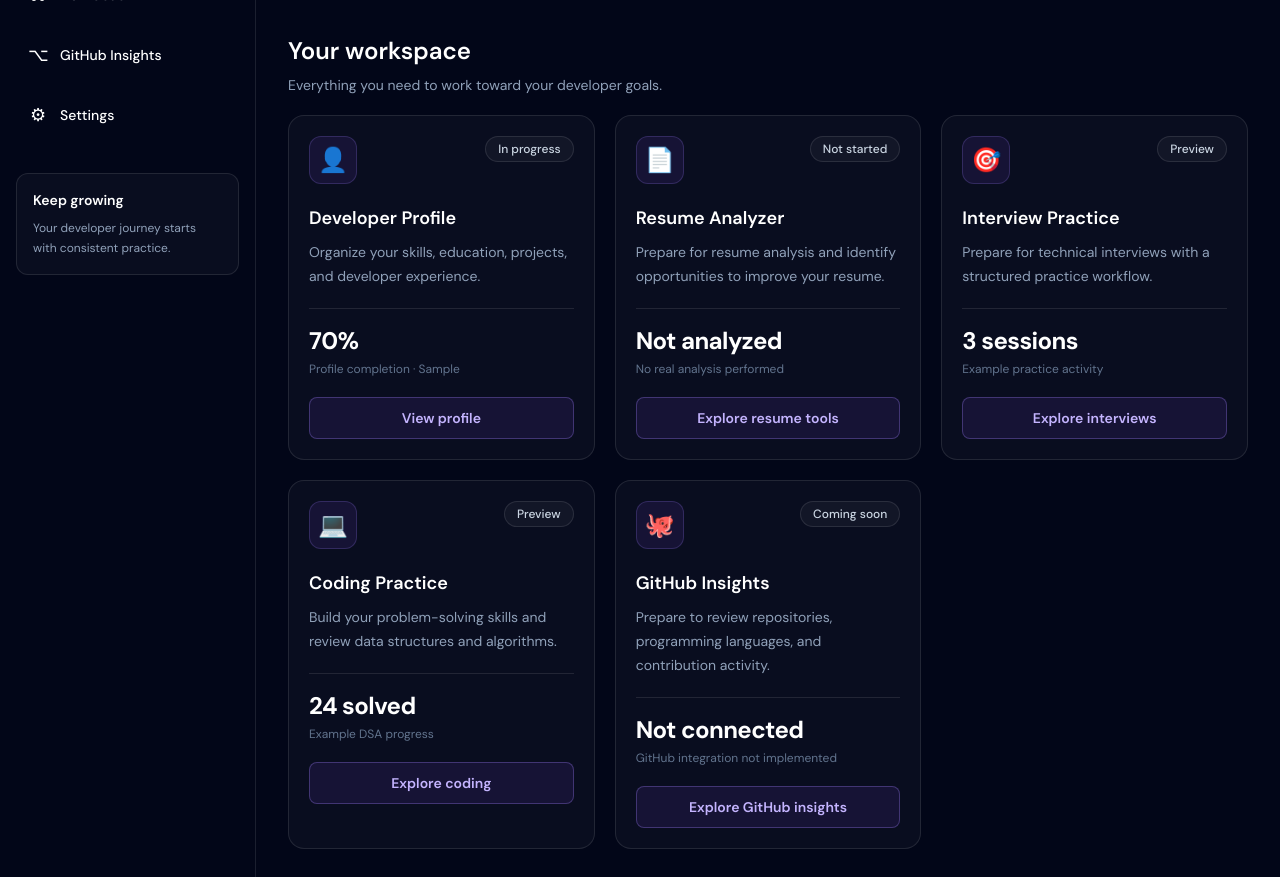
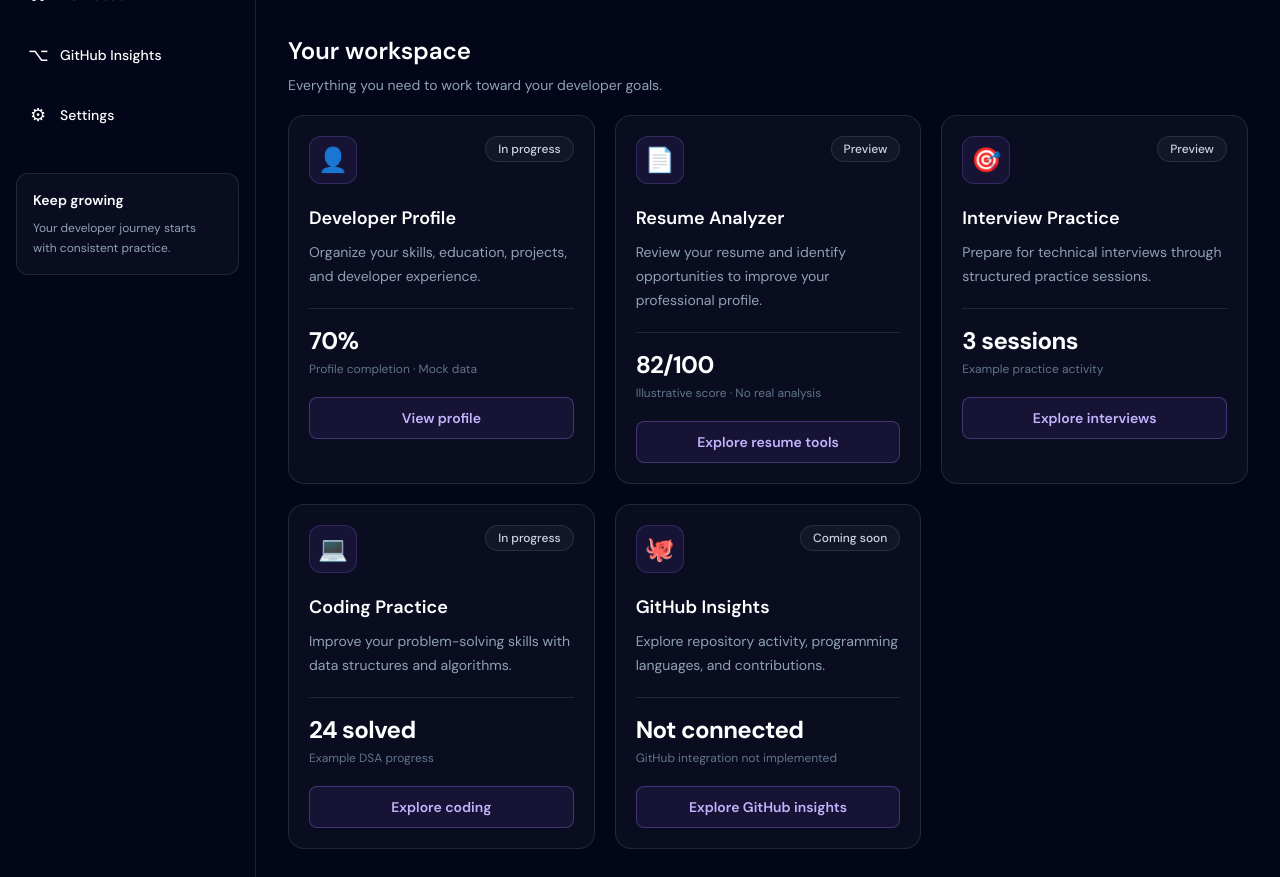
Before and after one commit to Raju19988/dev_forge_ai, a Next.js app in the folder frontend/: page /dashboard in a window 1280 px wide. Shown: the part 400-1277 px from the top of the page. Built offline with nearby package versions, Linux system fonts and the light colour scheme.

Commit message:
feat: improve dashboard mock data

```diff
--- a/frontend/app/dashboard/dashboardData.ts
+++ b/frontend/app/dashboard/dashboardData.ts
@@ -17,7 +17,7 @@ export const dashboardFeatures: DashboardFeature[] = [
     description:
       "Organize your skills, education, projects, and developer experience.",
     metric: "70%",
-    metricLabel: "Profile completion · Sample",
+    metricLabel: "Profile completion · Mock data",
     status: "In progress",
     actionLabel: "View profile",
   },
@@ -26,10 +26,10 @@ export const dashboardFeatures: DashboardFeature[] = [
     icon: "📄",
     title: "Resume Analyzer",
     description:
-      "Prepare for resume analysis and identify opportunities to improve your resume.",
-    metric: "Not analyzed",
-    metricLabel: "No real analysis performed",
-    status: "Not started",
+      "Review your resume and identify opportunities to improve your professional profile.",
+    metric: "82/100",
+    metricLabel: "Illustrative score · No real analysis",
+    status: "Preview",
     actionLabel: "Explore resume tools",
   },
   {
@@ -37,7 +37,7 @@ export const dashboardFeatures: DashboardFeature[] = [
     icon: "🎯",
     title: "Interview Practice",
     description:
-      "Prepare for technical interviews with a structured practice workflow.",
+      "Prepare for technical interviews through structured practice sessions.",
     metric: "3 sessions",
     metricLabel: "Example practice activity",
     status: "Preview",
@@ -48,10 +48,10 @@ export const dashboardFeatures: DashboardFeature[] = [
     icon: "💻",
     title: "Coding Practice",
     description:
-      "Build your problem-solving skills and review data structures and algorithms.",
+      "Improve your problem-solving skills with data structures and algorithms.",
     metric: "24 solved",
     metricLabel: "Example DSA progress",
-    status: "Preview",
+    status: "In progress",
     actionLabel: "Explore coding",
   },
   {
@@ -59,7 +59,7 @@ export const dashboardFeatures: DashboardFeature[] = [
     icon: "🐙",
     title: "GitHub Insights",
     description:
-      "Prepare to review repositories, programming languages, and contribution activity.",
+      "Explore repository activity, programming languages, and contributions.",
     metric: "Not connected",
     metricLabel: "GitHub integration not implemented",
     status: "Coming soon",
```
